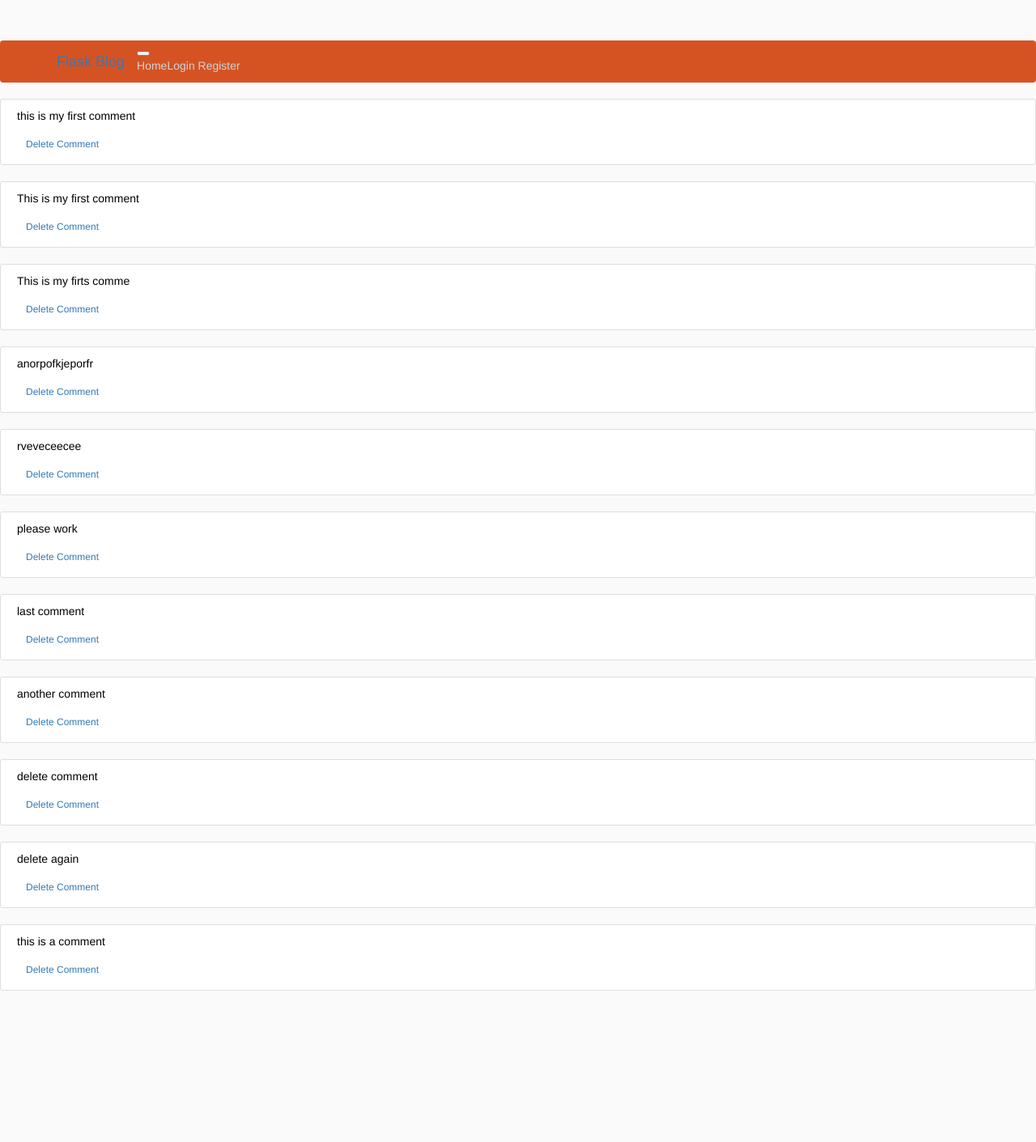
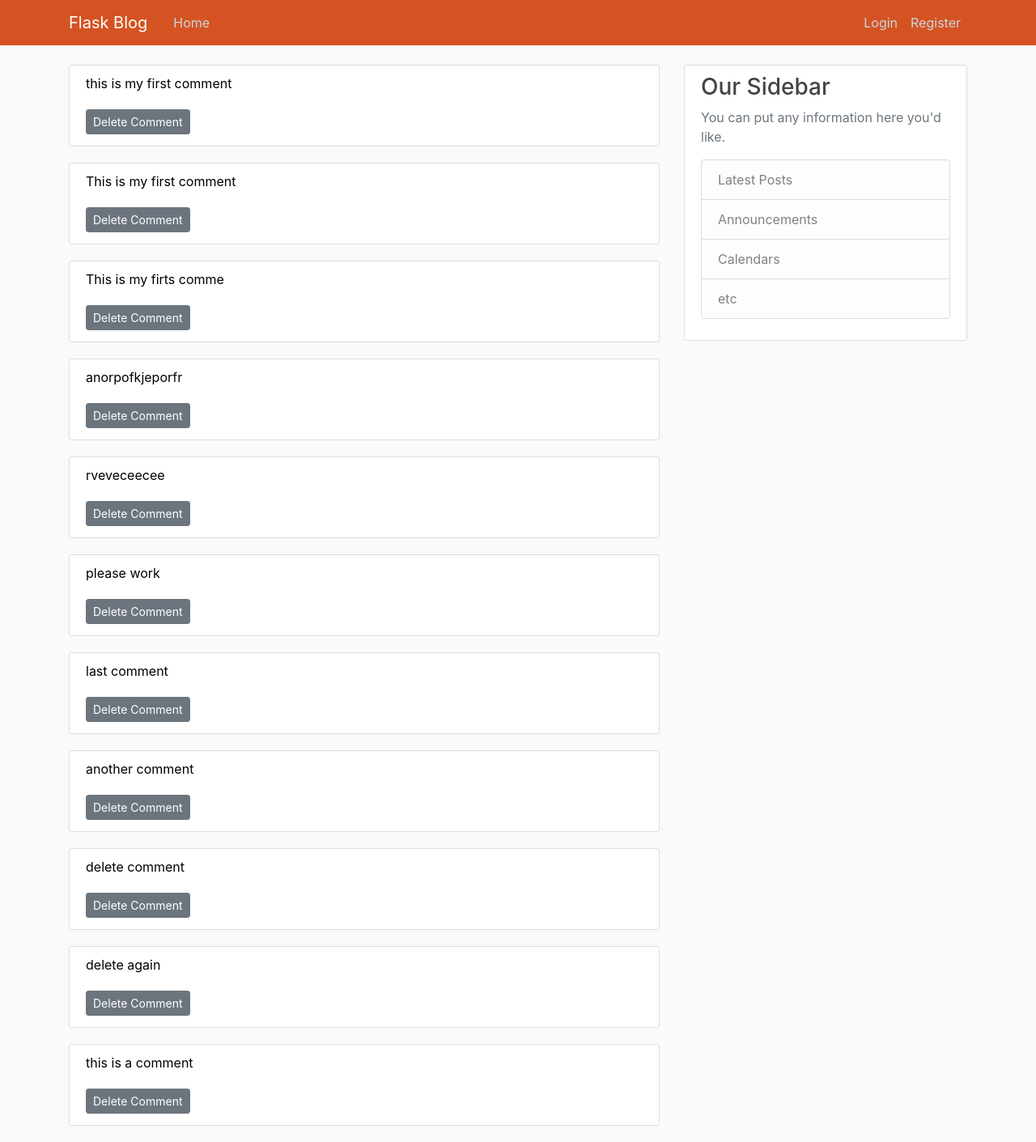
Before and after one commit to vsidera/MyBlog, a Flask app: page /comments in a window 1280 px wide. Shown: the whole page at 81% size. Before the commit the page ends 1224 px from the top, so only its background shows below. Run offline with Flask 2, Linux system fonts and the light colour scheme; data comes from the database, SQL or seed files in the repository; both versions use the stored data as it was after the commit; some libraries are stand-ins or nearby versions.

Commit message:
initial styling

```diff
--- a/app/templates/base.html
+++ b/app/templates/base.html
@@ -1,6 +1,84 @@
-{% extends 'bootstrap/base.html'%}
+<!DOCTYPE html>
+<html>
+<head>
+    <!-- Required meta tags -->
+    <meta charset="utf-8">
+    <meta name="viewport" content="width=device-width, initial-scale=1, shrink-to-fit=no">
 
-<!-- Navbar block  -->
-{% block navbar %}
-    {% include 'navbar.html' %}
-{% endblock %}
+    <!-- Bootstrap CSS -->
+    <link rel="stylesheet" href="https://maxcdn.bootstrapcdn.com/bootstrap/4.0.0/css/bootstrap.min.css" integrity="sha384-Gn5384xqQ1aoWXA+058RXPxPg6fy4IWvTNh0E263XmFcJlSAwiGgFAW/dAiS6JXm" crossorigin="anonymous">
+
+    <link rel="stylesheet" type="text/css" href="{{ url_for('static', filename='main.css') }}">
+
+    {% if title %}
+        <title>Flask Blog - {{ title }}</title>
+    {% else %}
+        <title>Flask Blog</title>
+    {% endif %}
+</head>
+<body>
+    <header class="site-header">
+      <nav class="navbar navbar-expand-md navbar-dark bg-steel fixed-top">
+        <div class="container">
+          <a class="navbar-brand mr-4" href="/">Flask Blog</a>
+          <button class="navbar-toggler" type="button" data-toggle="collapse" data-target="#navbarToggle" aria-controls="navbarToggle" aria-expanded="false" aria-label="Toggle navigation">
+            <span class="navbar-toggler-icon"></span>
+          </button>
+          <div class="collapse navbar-collapse" id="navbarToggle">
+            <div class="navbar-nav mr-auto">
+              <a class="nav-item nav-link" href="{{ url_for('home') }}">Home</a>
+
+            </div>
+            <!-- Navbar Right Side -->
+            <div class="navbar-nav">
+              {% if current_user.is_authenticated %}
+                <a class="nav-item nav-link" href="{{ url_for('new_post') }}">New Post</a>
+                <a class="nav-item nav-link" href="{{ url_for('account') }}">Account</a>
+                <a class="nav-item nav-link" href="{{ url_for('logout') }}">Logout</a>
+              {% else %}
+                <a class="nav-item nav-link" href="{{ url_for('login') }}">Login</a>
+                <a class="nav-item nav-link" href="{{ url_for('register') }}">Register</a>
+              {% endif %}
+            </div>
+          </div>
+        </div>
+      </nav>
+    </header>
+    <main role="main" class="container">
+      <div class="row">
+        <div class="col-md-8">
+          {% with messages = get_flashed_messages(with_categories=true) %}
+            {% if messages %}
+              {% for category, message in messages %}
+                <div class="alert alert-{{ category }}">
+                  {{ message }}
+                </div>
+              {% endfor %}
+            {% endif %}
+          {% endwith %}
+          {% block content %}{% endblock %}
+        </div>
+        <div class="col-md-4">
+          <div class="content-section">
+            <h3>Our Sidebar</h3>
+            <p class='text-muted'>You can put any information here you'd like.
+              <ul class="list-group">
+                <li class="list-group-item list-group-item-light">Latest Posts</li>
+                <li class="list-group-item list-group-item-light">Announcements</li>
+                <li class="list-group-item list-group-item-light">Calendars</li>
+                <li class="list-group-item list-group-item-light">etc</li>
+              </ul>
+            </p>
+          </div>
+        </div>
+      </div>
+    </main>
+
+
+    <!-- Optional JavaScript -->
+    <!-- jQuery first, then Popper.js, then Bootstrap JS -->
+    <script src="https://code.jquery.com/jquery-3.2.1.slim.min.js" integrity="sha384-KJ3o2DKtIkvYIK3UENzmM7KCkRr/rE9/Qpg6aAZGJwFDMVNA/GpGFF93hXpG5KkN" crossorigin="anonymous"></script>
+    <script src="https://cdnjs.cloudflare.com/ajax/libs/popper.js/1.12.9/umd/popper.min.js" integrity="sha384-ApNbgh9B+Y1QKtv3Rn7W3mgPxhU9K/ScQsAP7hUibX39j7fakFPskvXusvfa0b4Q" crossorigin="anonymous"></script>
+    <script src="https://maxcdn.bootstrapcdn.com/bootstrap/4.0.0/js/bootstrap.min.js" integrity="sha384-JZR6Spejh4U02d8jOt6vLEHfe/JQGiRRSQQxSfFWpi1MquVdAyjUar5+76PVCmYl" crossorigin="anonymous"></script>
+</body>
+</html>
--- a/app/templates/navbar.html
+++ /dev/null
@@ -1,37 +0,0 @@
-<!DOCTYPE html>
-<html>
-  <head>
-    <meta charset="utf-8">
-    <title></title>
-    <link rel="stylesheet" type="text/css" href="{{ url_for('static', filename='main.css') }}">
-  </head>
-  <body>
-    <header class="site-header">
-      <nav class="navbar navbar-expand-md navbar-dark bg-steel fixed-top">
-        <div class="container">
-          <a class="navbar-brand mr-4" href="/">Flask Blog</a>
-          <button class="navbar-toggler" type="button" data-toggle="collapse" data-target="#navbarToggle" aria-controls="navbarToggle" aria-expanded="false" aria-label="Toggle navigation">
-            <span class="navbar-toggler-icon"></span>
-          </button>
-          <div class="collapse navbar-collapse" id="navbarToggle">
-            <div class="navbar-nav mr-auto">
-              <a class="nav-item nav-link" href="{{ url_for('home') }}">Home</a>
-
-            </div>
-            <!-- Navbar Right Side -->
-            <div class="navbar-nav">
-              {% if current_user.is_authenticated %}
-                <a class="nav-item nav-link" href="{{ url_for('new_post') }}">New Post</a>
-                <a class="nav-item nav-link" href="{{ url_for('account') }}">Account</a>
-                <a class="nav-item nav-link" href="{{ url_for('logout') }}">Logout</a>
-              {% else %}
-                <a class="nav-item nav-link" href="{{ url_for('login') }}">Login</a>
-                <a class="nav-item nav-link" href="{{ url_for('register') }}">Register</a>
-              {% endif %}
-            </div>
-          </div>
-        </div>
-      </nav>
-    </header>
-  </body>
-</html>
```
Also changed, not shown: app/site.db.
